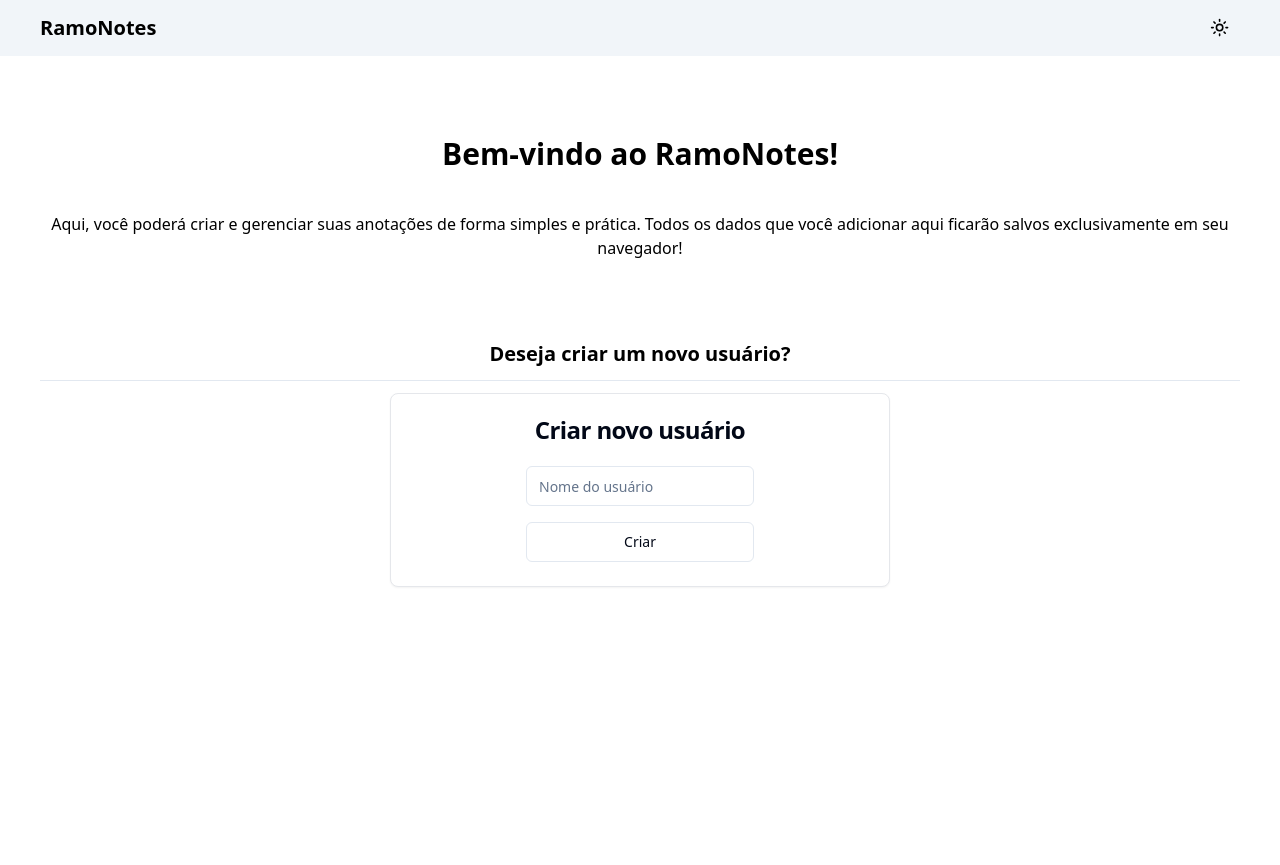
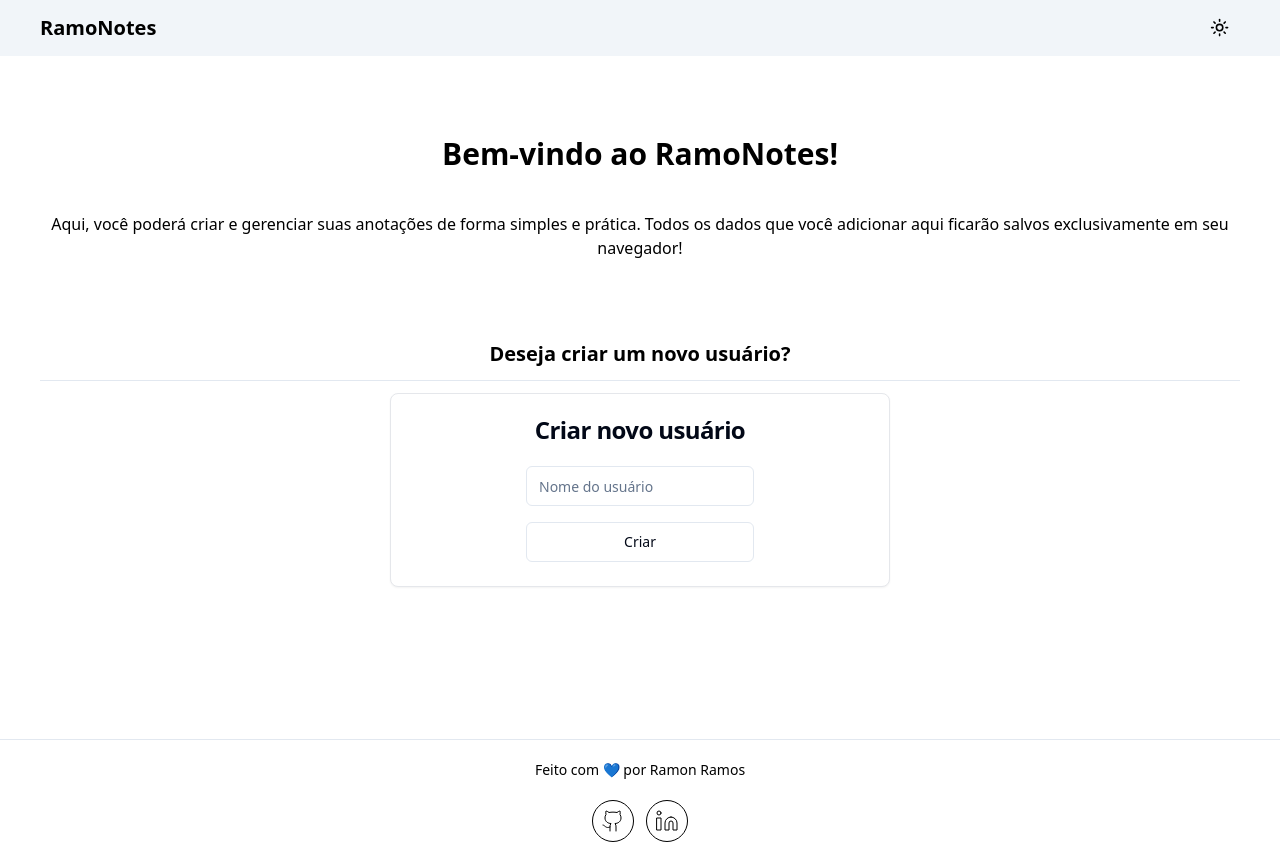
Before and after one commit to ramonramoscardoso/next-ramon-notes, a Next.js app: page / in a window 1280 px wide. Before the commit the page ends 800 px from the top, so only its background shows below. Built offline with nearby package versions, Linux system fonts and the light colour scheme.

Commit message:
creating footer

```diff
--- a/src/app/layout.tsx
+++ b/src/app/layout.tsx
@@ -4,6 +4,7 @@ import { Inter } from "next/font/google";
 import "./globals.css";
 import { Header } from "@/components/header";
 import { BackButton } from "@/components/back-button";
+import { Footer } from "@/components/footer";
 
 const inter = Inter({ subsets: ["latin"] });
 
@@ -31,6 +32,7 @@ export default function RootLayout({
             <Header />
             <BackButton />
             {children}
+            <Footer />
           </ThemeProvider>
         </body>
       </html>
--- /dev/null
+++ b/src/components/footer/index.tsx
@@ -0,0 +1,41 @@
+import { Separator } from "../ui/separator";
+import { Github, Linkedin } from "lucide-react";
+
+interface SocialMedia {
+  link: string;
+  icon: JSX.Element;
+}
+
+export function Footer() {
+  const socialMedias: SocialMedia[] = [
+    {
+      link: "http://github.com/ramonramoscardoso",
+      icon: <Github strokeWidth={1} />,
+    },
+    {
+      link: "http://linkedin.com/in/ramonramoscardoso",
+      icon: <Linkedin strokeWidth={1} />,
+    },
+  ];
+
+  return (
+    <div className="flex flex-col justify-center gap-5 min-h-[150px] w-full mt-32 text-center font-thin text-sm">
+      <Separator />
+      <span>Feito com 💙 por Ramon Ramos</span>
+      <div className="flex justify-center gap-3">
+        {socialMedias.map((socialMedia, index) => {
+          return (
+            <a
+              key={`social-media-${index}`}
+              href={socialMedia.link}
+              target="_blank"
+              className="bg-card rounded-full p-2 border border-current"
+            >
+              {socialMedia.icon}
+            </a>
+          );
+        })}
+      </div>
+    </div>
+  );
+}
```
